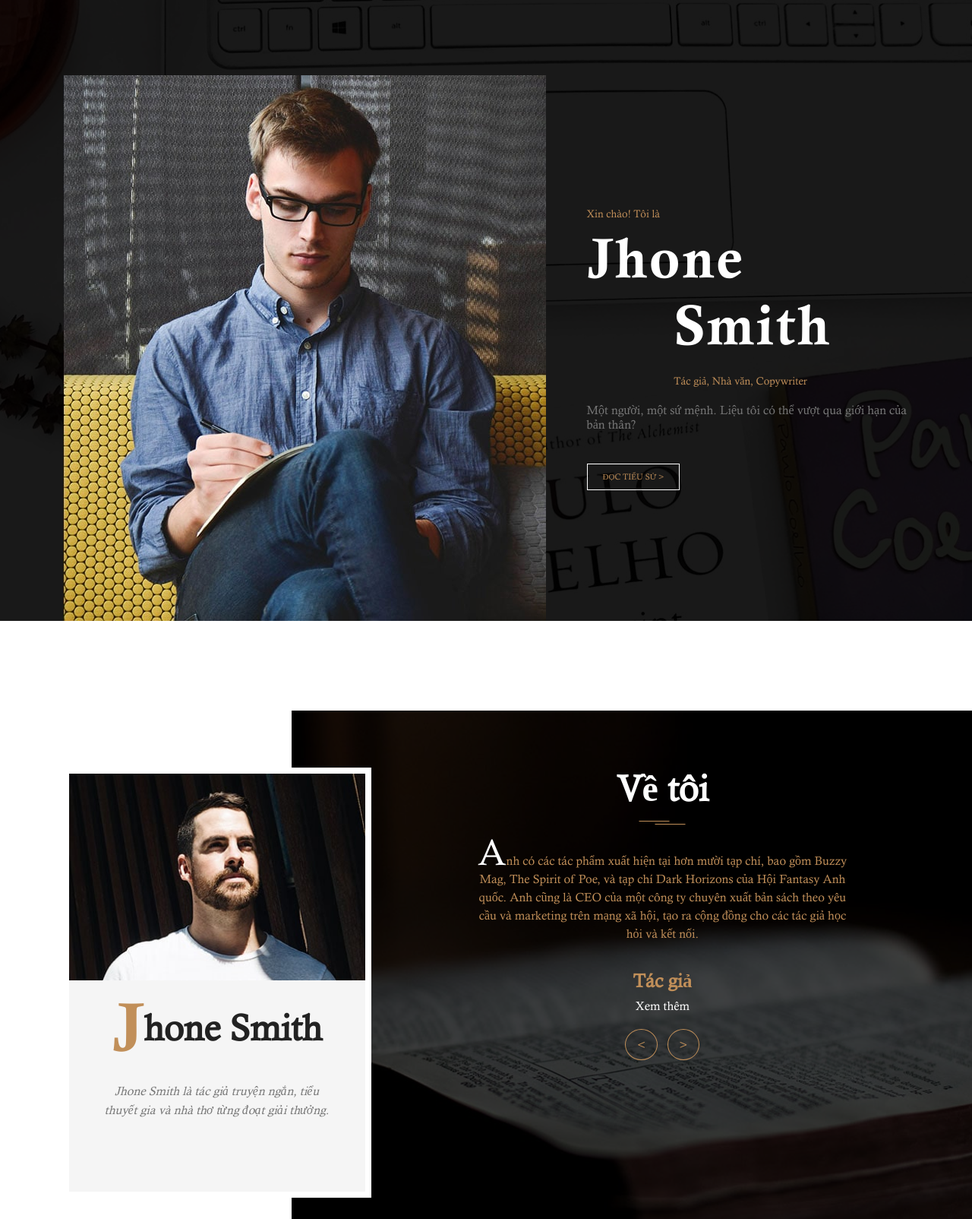
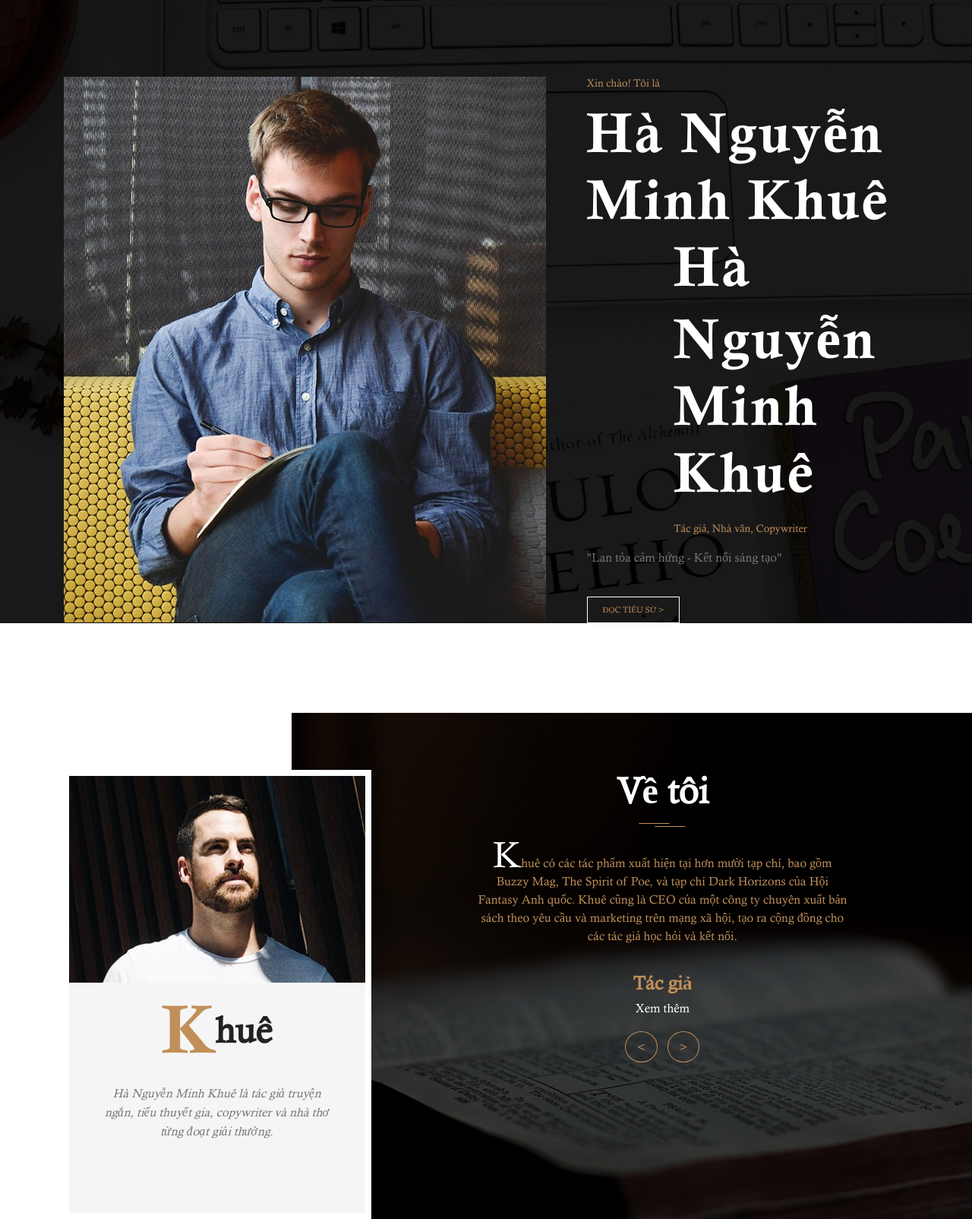
Before and after one commit to gentechvn/portfolio-copywriter-1, a plain HTML site: page index.html in a window 1280 px wide. Shown: the part 81-1685 px from the top of the page at 76% size. Drawn offline with Linux system fonts and the light colour scheme.

Commit message:
first commit

```diff
--- a/index.html
+++ b/index.html
@@ -1,9 +1,9 @@
 <!doctype html>
 <!--
-	Author by FreeHTML5.co
-	Twitter: https://twitter.com/fh5co
-	Facebook: https://fb.com/fh5co
-	URL: https://freehtml5.co
+	Portfolio by Hà Nguyễn Minh Khuê
+	Email: khueha.nguyenminh@example.com
+	Facebook: https://facebook.com/khueha.nguyenminh
+	Instagram: https://instagram.com/khueha.nguyenminh
 -->
 <html lang="vi">
 
@@ -13,7 +13,7 @@
 	<meta name="viewport" content="width=device-width, initial-scale=1, shrink-to-fit=no">
 	<link rel="stylesheet" href="css/style.css">
 	<link rel="stylesheet" href="css/slick.css">
-	<title>Tác giả & Copywriter</title>
+	<title>Hà Nguyễn Minh Khuê | Tác giả & Copywriter</title>
 </head>
 
 <body>
@@ -27,13 +27,13 @@
 			<div class="top-banner__text">
 				<div class="top-banner__text-up">
 					<span class="brand-span">Xin chào! Tôi là</span>
-					<h2 class="top-banner__h2">Jhone</h2>
+					<h2 class="top-banner__h2">Hà Nguyễn Minh Khuê</h2>
 				</div>
 				<div class="top-banner__text-down">
-					<h2 class="top-banner__h2">Smith</h2>
+					<h2 class="top-banner__h2">Hà Nguyễn Minh Khuê</h2>
 					<span class="brand-span">Tác giả, Nhà văn, Copywriter</span>
 				</div>
-				<p>Một người, một sứ mệnh. Liệu tôi có thể vượt qua giới hạn của bản thân?</p>
+				<p>"Lan tỏa cảm hứng - Kết nối sáng tạo"</p>
 				<a href="#" class="brand-button">Đọc tiểu sử > </a>
 			</div>
 		</div>
@@ -49,18 +49,19 @@
 				</div>
 				<div class="portfolio__bottom">
 					<div class="portfolio__name">
-						<span>J</span>
-						<h2 class="universal-h2">hone Smith</h2>
+						<span>K</span>
+						<h2 class="universal-h2">huê</h2>
 					</div>
-					<p>Jhone Smith là tác giả truyện ngắn, tiểu thuyết gia và nhà thơ từng đoạt giải thưởng.</p>
+					<p>Hà Nguyễn Minh Khuê là tác giả truyện ngắn, tiểu thuyết gia, copywriter và nhà thơ từng đoạt giải
+						thưởng.</p>
 				</div>
 			</article>
 			<div class="about-me__text">
 				<div class="about-me-slider">
 					<div class="about-me-single-slide">
 						<h2 class="universal-h2 universal-h2-bckg">Về tôi</h2>
-						<p><span>A</span>nh có các tác phẩm xuất hiện tại hơn mười tạp chí, bao gồm Buzzy Mag, The
-							Spirit of Poe, và tạp chí Dark Horizons của Hội Fantasy Anh quốc. Anh cũng là CEO của một
+						<p><span>K</span>huê có các tác phẩm xuất hiện tại hơn mười tạp chí, bao gồm Buzzy Mag, The
+							Spirit of Poe, và tạp chí Dark Horizons của Hội Fantasy Anh quốc. Khuê cũng là CEO của một
 							công ty chuyên xuất bản sách theo yêu cầu và marketing trên mạng xã hội, tạo ra cộng đồng
 							cho các tác giả học hỏi và kết nối.</p>
 						<h4>Tác giả</h4>
@@ -68,8 +69,8 @@
 					</div>
 					<div class="about-me-single-slide">
 						<h2 class="universal-h2 universal-h2-bckg">Về tôi 2</h2>
-						<p><span>A</span>nh có các tác phẩm xuất hiện tại hơn mười tạp chí, bao gồm Buzzy Mag, The
-							Spirit of Poe, và tạp chí Dark Horizons của Hội Fantasy Anh quốc. Anh cũng là CEO của một
+						<p><span>K</span>huê có các tác phẩm xuất hiện tại hơn mười tạp chí, bao gồm Buzzy Mag, The
+							Spirit of Poe, và tạp chí Dark Horizons của Hội Fantasy Anh quốc. Khuê cũng là CEO của một
 							công ty chuyên xuất bản sách theo yêu cầu và marketing trên mạng xã hội, tạo ra cộng đồng
 							cho các tác giả học hỏi và kết nối.</p>
 						<h4>Tác giả</h4>
@@ -327,7 +328,7 @@
 					<div class="footer-info__right">
 						<h5>Liên hệ</h5>
 						<p class="footer-phone">Điện thoại: +958734902847</p>
-						<p>Email : Jhone@Example.com</p>
+						<p>Email : khueha.nguyenminh@example.com</p>
 						<div class="social-icons">
 							<a href="#" target="_blank"><img src="./images/social-twitter.png"
 									alt="icon mạng xã hội"></a>
@@ -355,8 +356,7 @@
 		</div>
 		<div class="footer-bottom">
 			<div class="site-container footer-bottom-inner">
-				<p>© 2025 Tác giả & Copywriter | Thiết kế bởi <a href="https://freehtml5.co/"
-						target="_blank">freehtml5.co</a> | Đã đăng ký bản quyền.</p>
+				<p>© 2025 TechGen | Thiết kế & phát triển bởi TechGen. All rights reserved.</p>
 				<div class="footer-bottom__img">
 					<img src="./images/footer-mastercard.png" alt="footer image">
 					<img src="./images/footer-paypal.png" alt="footer image">
```
